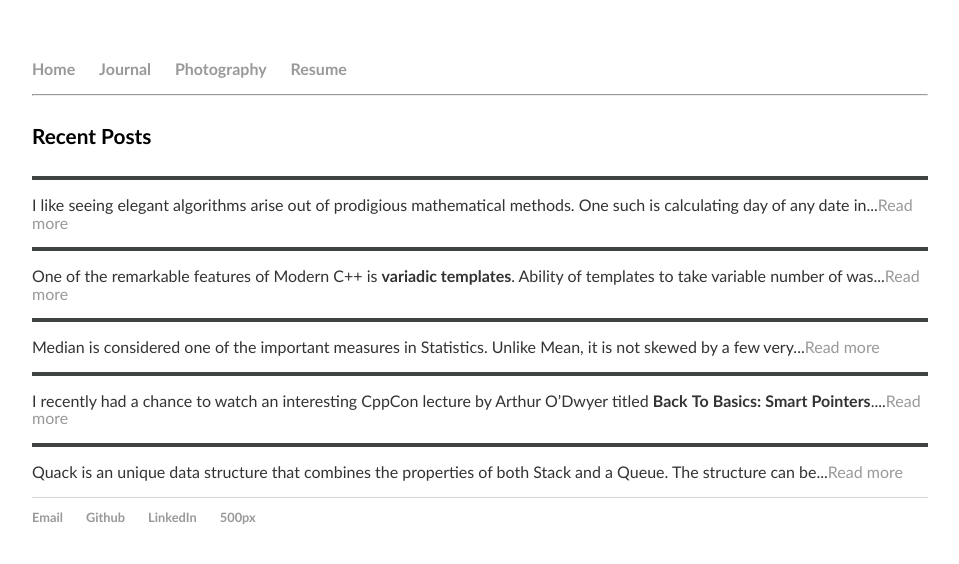
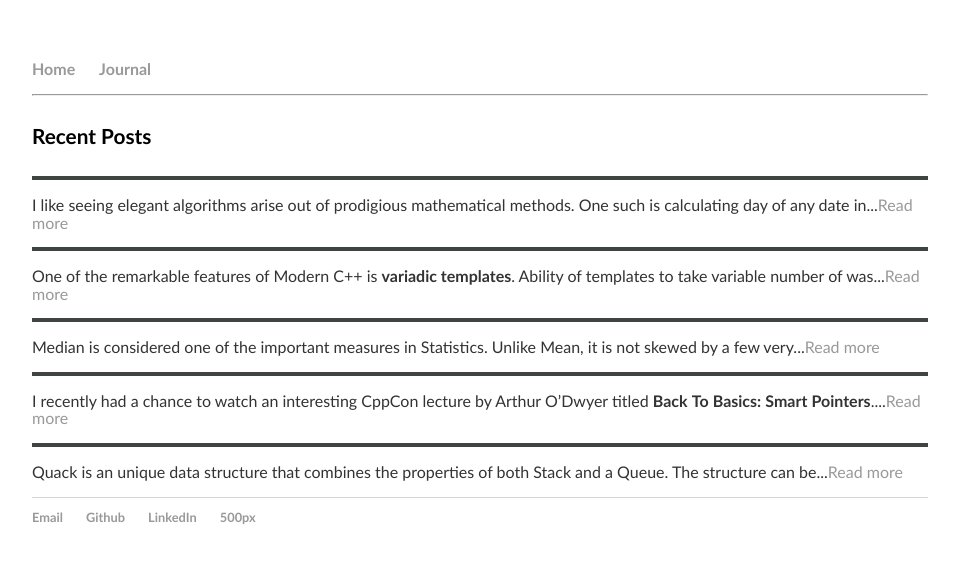
Before and after one commit to vivekgautham/vivekgautham.github.io, a Jekyll site: the page built from index.html, in a window 1280 px wide. Shown: the top 564 px of the page, without its empty margins (160-1119 px from the left). Built offline with Jekyll 4.4.1, drawn with Linux system fonts in a browser that asks for light colours; nearby versions of some CDN libraries.

Commit message:
Altering Available pages...

```diff
--- a/_config.yml
+++ b/_config.yml
@@ -5,5 +5,3 @@ name: Vivek Soundararaj
 markdown: kramdown
 permalink: /blog/:year/:month/:day/:title
 excerpt_separator: <!--more-->
-remote_theme: benbalter/retlab
-theme: jekyll-theme-minimal
--- a/_layouts/default.html
+++ b/_layouts/default.html
@@ -12,8 +12,10 @@
             <ul>
                 <li><a href="/">Home</a></li>
                 <li><a href="/blog">Journal</a></li>
+                <!--
                 <li><a href="/pics">Photography</a></li>
                 <li><a href="/resume">Resume</a></li>
+                -->
             </ul>
         </nav>
         <hr>
```
Also changed, not shown: Gemfile.lock (added).
